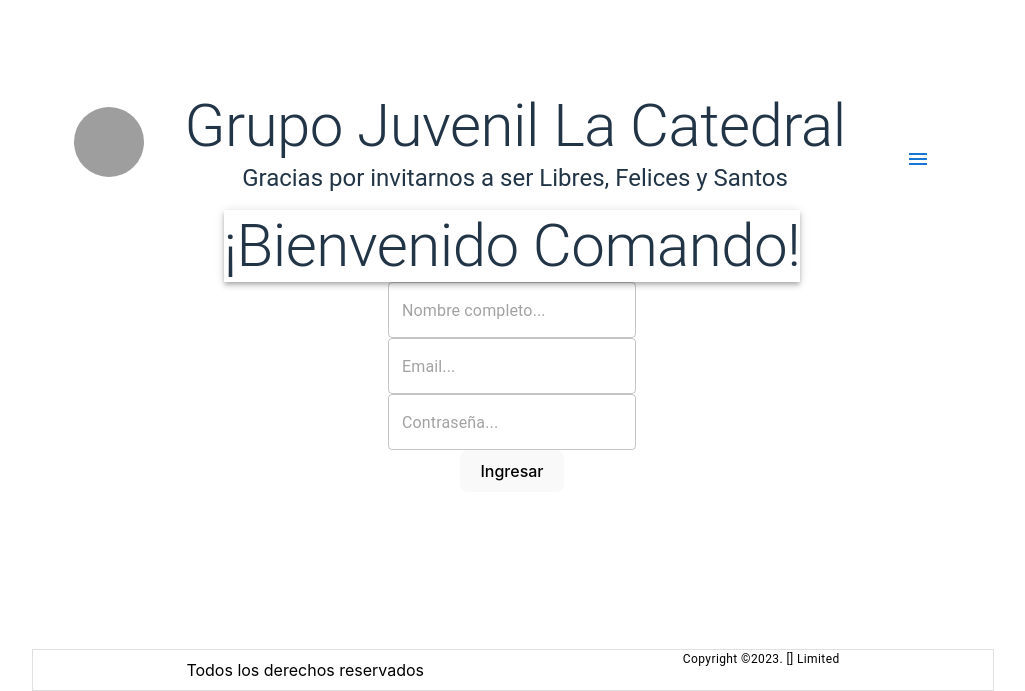
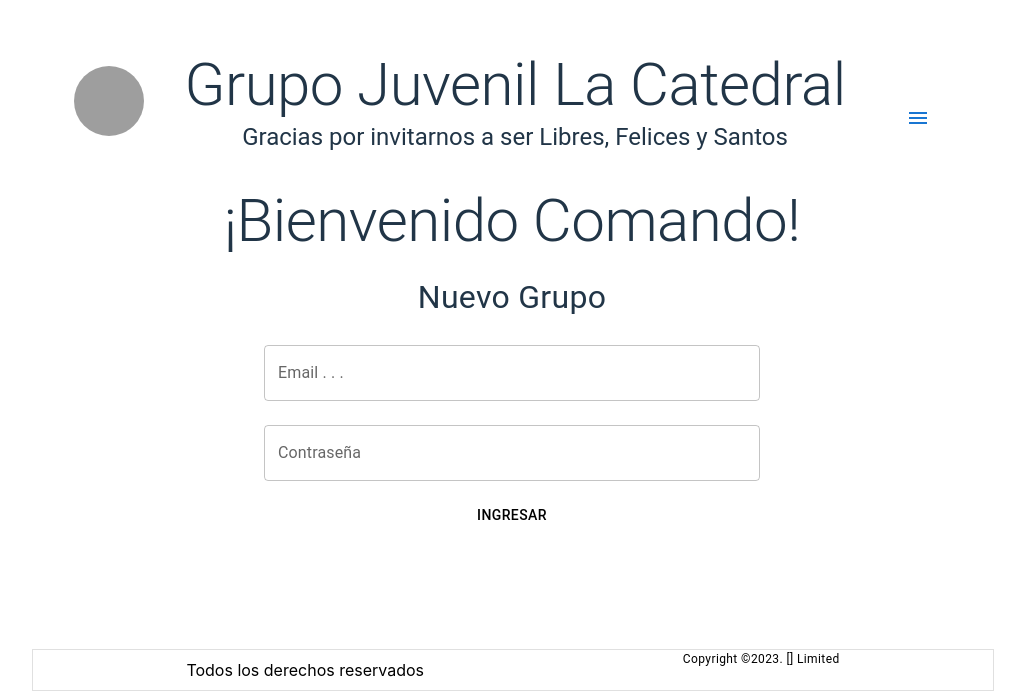
Before and after one commit to IgnacioFontaine/Cate-Proyect, a React (Vite) app in the folder client/: page /login in a window 1280 px wide. Shown: the part 109-800 px from the top of the page, without its empty margins (128-1153 px from the left). Built offline with nearby package versions, Linux system fonts and the light colour scheme; grey boxes are pictures that could not be loaded.

Commit message:
formulario login

```diff
--- a/client/src/Components/Familia/familia.jsx
+++ b/client/src/Components/Familia/familia.jsx
@@ -24,7 +24,6 @@ const Familia = () => {
         </Typography>
       </Box>
       <Box sx={{ gap: 1, boxShadow: 1, padding: 0.5 }}>
-
         <Typography variant="h3">Grupos ex Cate:</Typography>
         <Box display={"flex"}>
         {gruposFamilia? gruposFamilia.map(group=><Card group={group} key={group.id} />):null}
--- a/client/src/Components/Login/login.jsx
+++ b/client/src/Components/Login/login.jsx
@@ -1,41 +1,69 @@
-import {Box,Typography, TextField } from "@mui/material"
+import {Box,Typography, TextField, Button } from "@mui/material"
+import { useState } from "react";
+// import { useDispatch, useSelector } from "react-redux";
+
+const EMPTY_FORM = {
+  email: "",
+  contraseña:""
+};
 
 const CreateAccount = () => {
+  const [formData, setFormData] = useState(EMPTY_FORM);
+
+  const handleSubmit = (event) => {
+    event.preventDefaul()
+  }
+
+  const handleChange = (event) =>
+    setFormData({ ...formData, [event.target.name]: event.target.value });
+
   return (
     <Box sx={{ display: "flex", flexDirection:"column", alignItems:"center"}}>
-      <Box sx={{ display: "flex", flexDirection: "column", boxShadow:4}}>
+      <Box sx={{ display: "flex", flexDirection: "column", m:2}}>
         <Typography variant="h2" >¡Bienvenido Comando!</Typography>
-        {/* <Typography>Crea tu cuenta en el Grupo Juvenil La Catedral</Typography> */}
       </Box>
       <Box sx={{display: "flex", flexDirection:"column"}}>
-        <form onSubmit={null}>
-          <Box sx={{display: "flex", flexDirection:"column"}}>
+        <form onSubmit={handleSubmit}>
+        <Box >
+          <Typography sx={{  fontSize: "2rem" }}>
+           Nuevo Grupo
+          </Typography>
+        </Box>
+        <Box padding={1}>
           <TextField
-              type="text"
+                label="Email . . ."
                 variant="outlined"
-              placeholder="Nombre completo..."
                 name="name"
-              // value={}
-              autoComplete="off" />
+                autoComplete= "none"
+                value={formData.name}
+                onChange={handleChange}
+                fullWidth
+                margin="normal"
+              />
 
               <TextField
-              type="email"
-              variant="outlined"
-              placeholder="Email..."
-              name="email"
-              // value={}
-              autoComplete="off" />
-
-            <TextField
+                label="Contraseña"
                 type="password"
                 variant="outlined"
-              placeholder="Contraseña..."
-              name="password"
-              // value={}
-              autoComplete="off" />
+                name="meaning"
+                autoComplete="off"
+                value={formData.meaning}
+                onChange={handleChange}
+                fullWidth
+                margin="normal"
+
+              />
+
+
         </Box>
         <Box>
-            <button type="submit">Ingresar</button>
+          <Button
+            type="submit"
+            sx={{
+            color: "black",
+            bgcolor: "white",
+            }}
+          >Ingresar</Button>
         </Box>
       </form>
       </Box>
--- a/client/src/Components/Menu/menu.jsx
+++ b/client/src/Components/Menu/menu.jsx
@@ -42,7 +42,8 @@ export default function FadeMenu() {
         <MenuItem onClick={()=>navigate("/apostolate")}>Apostolate</MenuItem>
         <MenuItem onClick={()=>navigate("/familia")}>Egresados</MenuItem>
         <MenuItem onClick={()=>navigate("/creargrupo")}>Nuevo Grupo</MenuItem>
-        <MenuItem onClick={()=>navigate("/oracion")}>Oración</MenuItem>
+        <MenuItem onClick={() => navigate("/oracion")}>Oración</MenuItem>
+        <MenuItem onClick={()=>navigate("/login")}>Comando</MenuItem>
       </Menu>
     </div>
   );
```
Lines whose indentation alone changed are shown as unchanged.
